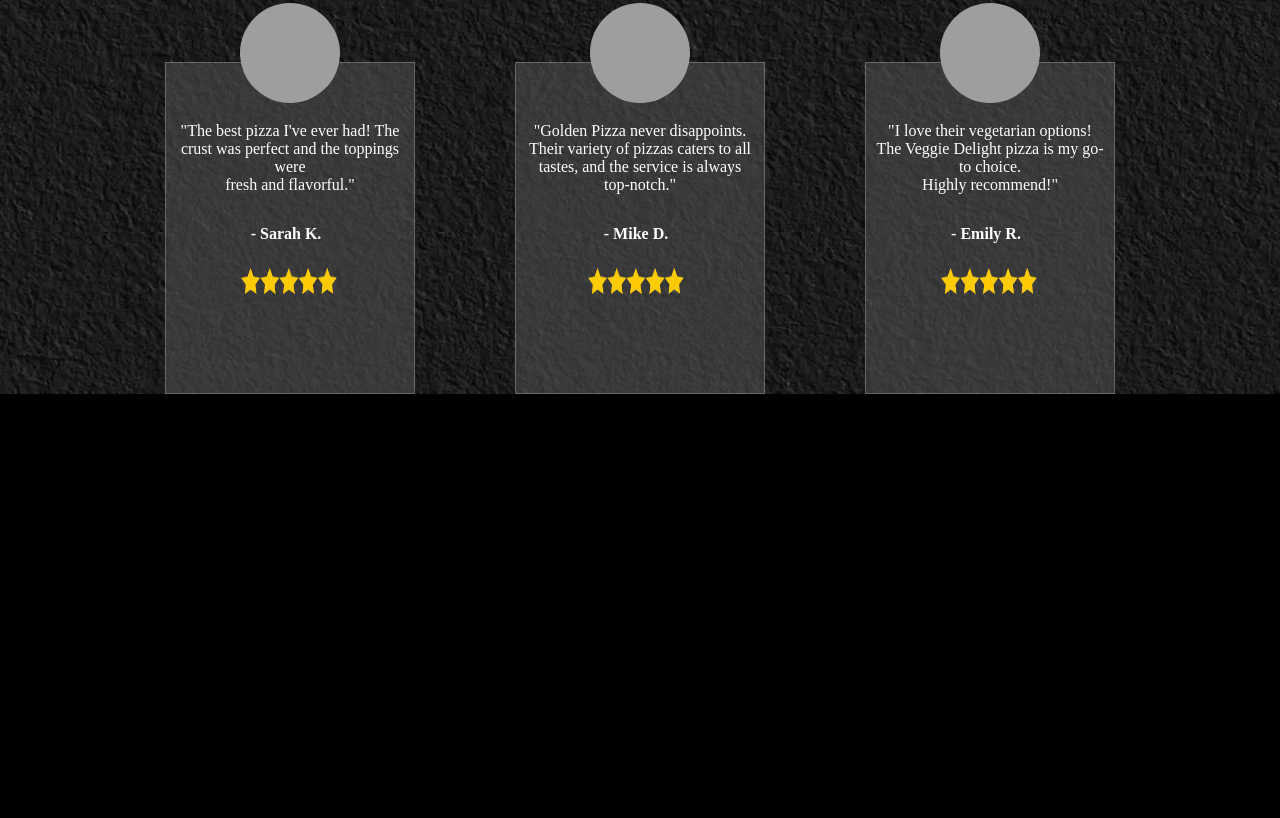
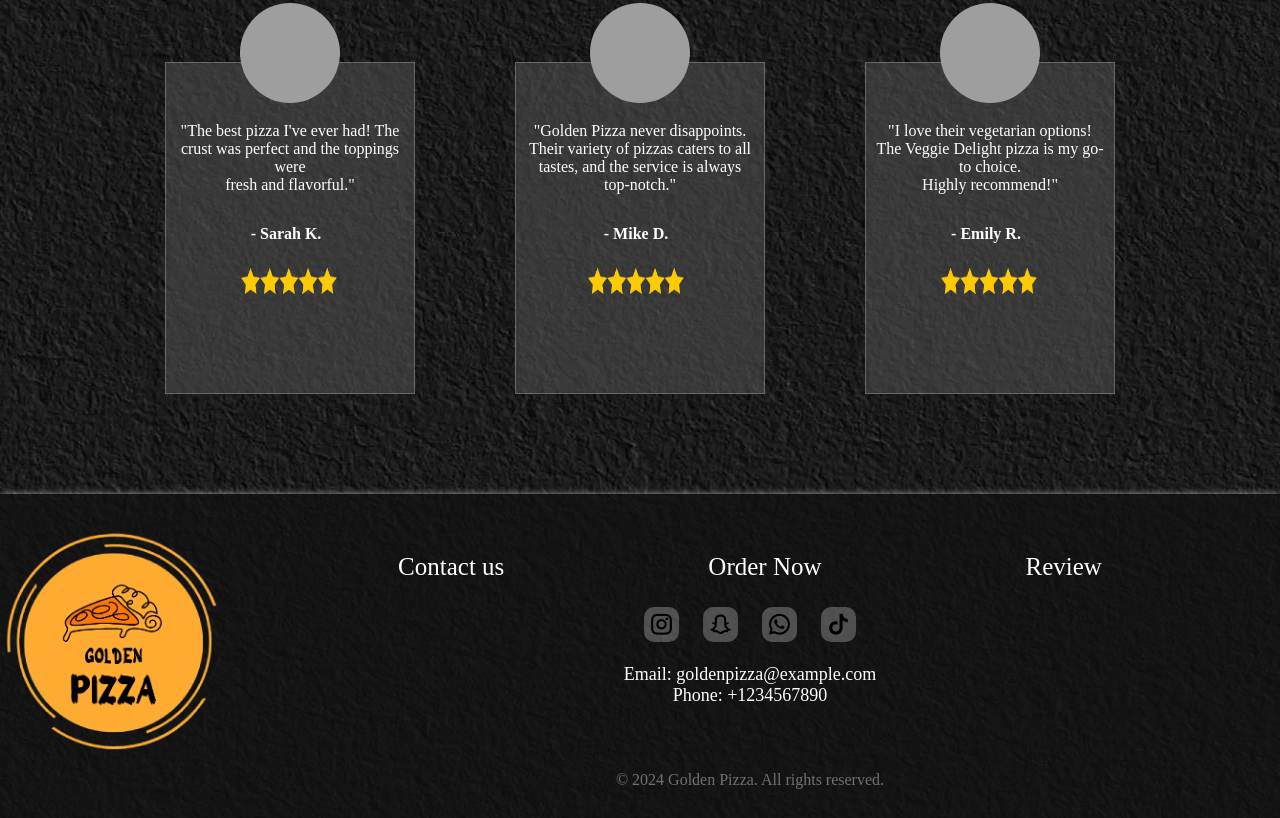
Before and after one commit to Fahd070/Golden-Pizza, a website: page html/mainPage.html in a window 1280 px wide. Shown: the part 1976-2794 px from the top of the page. Before the commit the page ends 2370 px from the top, so only its background shows below. Drawn offline with nearby package versions, Linux system fonts and the light colour scheme; grey boxes are pictures that could not be loaded; a web font is replaced by a local one.

Commit message:
Adding footer for the page

```diff
--- a/css/mainPage.css
+++ b/css/mainPage.css
@@ -248,3 +248,65 @@ h4 {
     right: 38px;
     bottom: 30px;
 }
+
+/* Footer Section */
+.footer-content {
+    background-color: #111111b6;
+    color: white;
+    text-align: center;
+    padding: 20px 0 80px 0;
+    margin-top: 100px;
+    display: flex;
+    justify-content: center;
+    align-items: center;
+    box-shadow: 0 1px 7px rgba(255, 255, 255, 0.733);
+}
+.footer-content img {
+    width: 220px;
+    height: auto;
+    opacity: 1;
+    position: relative;
+    right: 6%;
+    top: 15px;
+}
+.footer-content a {
+    text-decoration: none;
+    color: white;
+    font-size: 25px;
+    margin: 0px 100px;
+}
+.footer-content a:hover i {
+    color: #ffcc00;
+    transform: scale(1.2);
+    transition: all 0.3s ease;
+    cursor: pointer;
+}
+.footer-content a:hover {
+    color: #ffcc00;
+    transform: scale(1.2);
+    transition: all 0.3s ease;
+}
+.social-media a{
+    margin: 20px 10px;
+    position: relative;
+    top: 30px;
+}
+.social-media i{
+    background-color: rgba(255, 255, 255, 0.256);
+    color: black;
+    padding: 5px;
+    border-radius: 10px;
+}
+.contact-me {
+    font-size: 18px;
+    margin-top: 30px;
+    position: relative;
+    top: 25px;
+}
+.copyright {
+    color: rgba(255, 255, 255, 0.395);
+    text-align: center;
+    font-size: 16px;
+    position: relative;
+    top: 90px;
+}
--- a/html/mainPage.html
+++ b/html/mainPage.html
@@ -161,5 +161,28 @@
             </div>
         </div>
     </main>
+    <footer>
+        <div class="footer-content">
+            <img src="../media/image/logo.png" alt="logo">
+            <div class="contact-info">
+                <a href="#">Contact us</a>
+                <a href="#">Order Now</a>
+                <a href="#">Review</a>
+            <div class="social-media">
+                        <a><i class="ri-instagram-line"></i></a>
+                        <a><i class="ri-snapchat-line"></i></a>
+                        <a><i class="ri-whatsapp-line"></i></a>
+                        <a><i class="ri-tiktok-fill"></i></a>
+             </div>
+                <div class="contact-me">
+                    <p>Email: goldenpizza@example.com</p>
+                    <p>Phone: +1234567890</p>
+                </div>
+                <div class="copyright">
+                    <p>&copy; 2024 Golden Pizza. All rights reserved.</p>
+                </div>
+            </div>
+        </div>
+    </footer>
 </body>
 </html>
```
